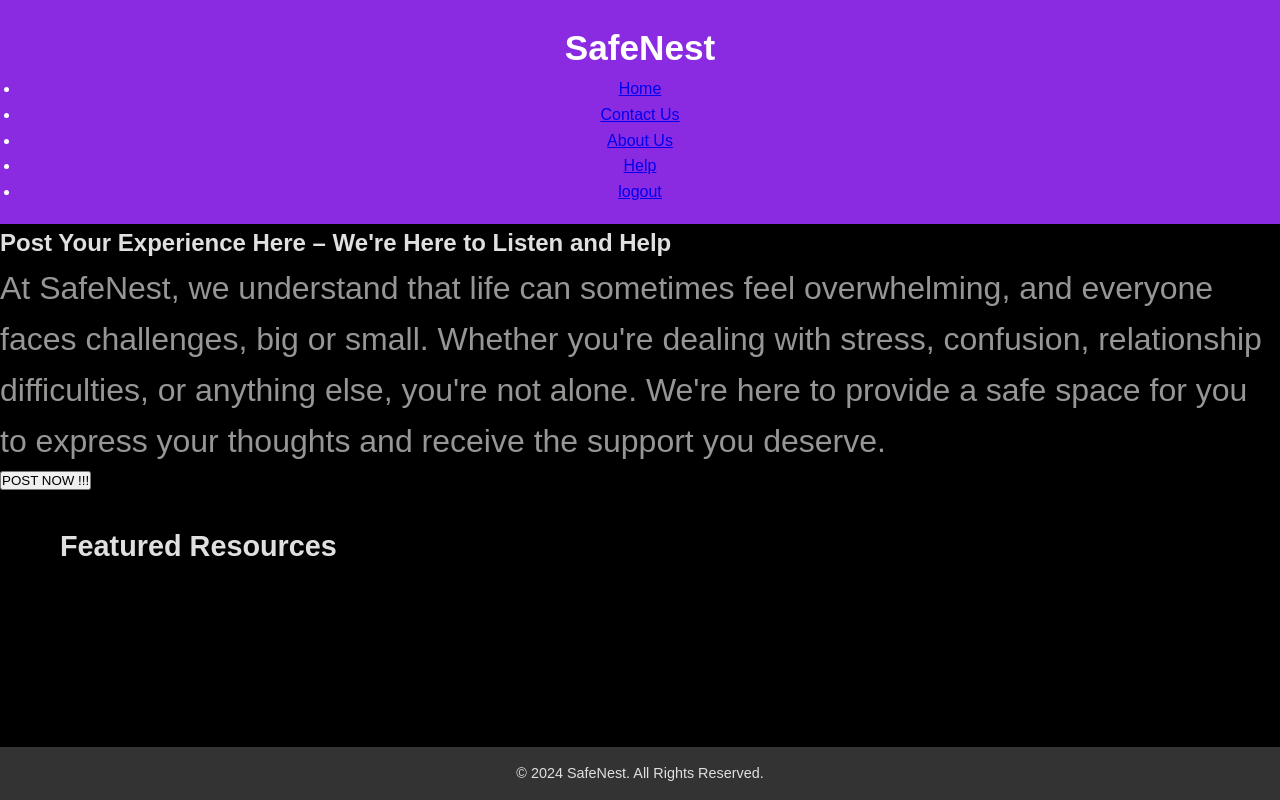
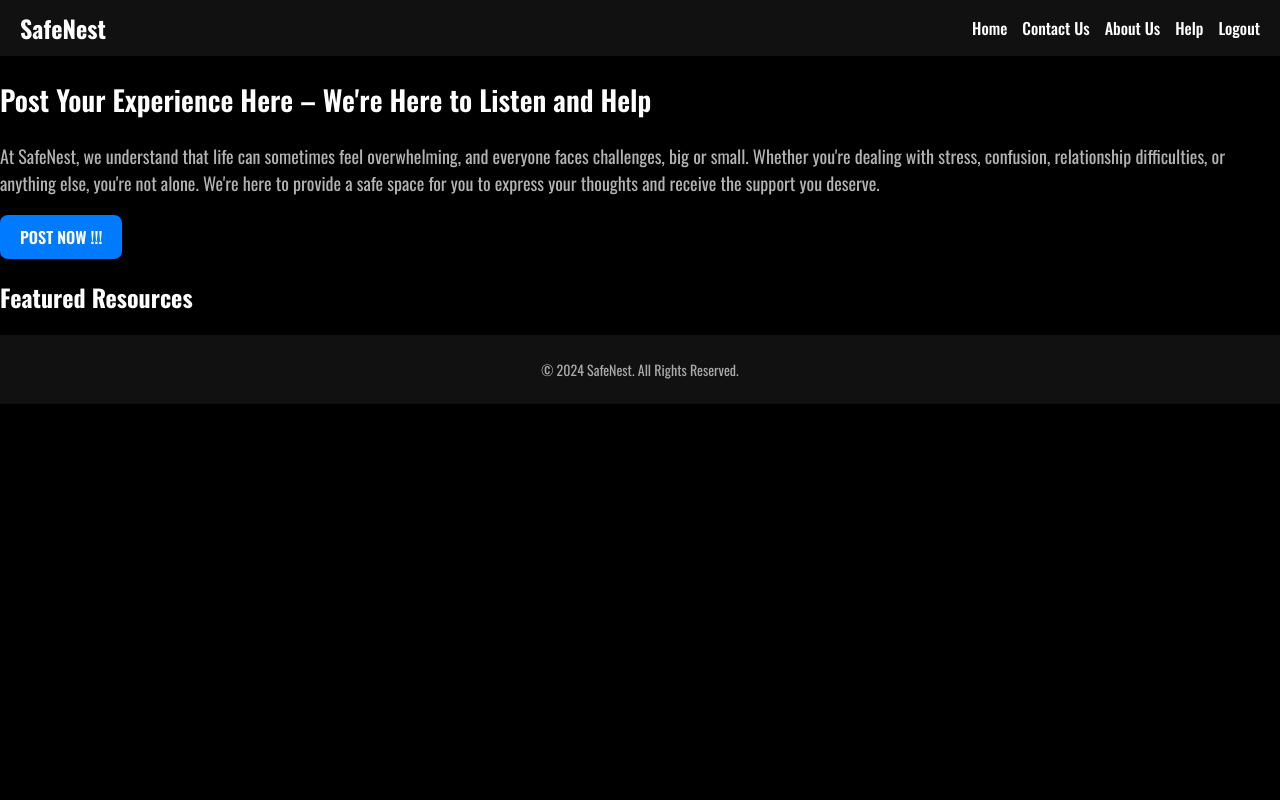
Before and after one commit to adithyakrishnapn/safenest, a Node server app: page /dashboard/community in a window 1280 px wide. Run offline with Node 20, Linux system fonts and the light colour scheme; the visitor is signed in with stand-in values (Sample User, id 1); data that the repository does not hold is empty; some libraries are stand-ins or nearby versions.

Commit message:
changed the style of community tab

```diff
--- a/views/community-forum.hbs
+++ b/views/community-forum.hbs
@@ -4,15 +4,150 @@
     <meta charset="UTF-8">
     <meta name="viewport" content="width=device-width, initial-scale=1.0">
     <title>Educational Resources</title>
-    <link rel="stylesheet" href="/educational.css">
     <link rel="preconnect" href="https://fonts.googleapis.com">
     <link rel="preconnect" href="https://fonts.gstatic.com" crossorigin>
     <link href="https://fonts.googleapis.com/css2?family=Oswald:wght@200..700&display=swap" rel="stylesheet">
+
+    <!-- Internal CSS Styles -->
+    <style>
+        body {
+            font-family: 'Oswald', sans-serif;
+            background-color: #000;
+            color: #fff;
+            margin: 0;
+            padding: 0;
+        }
+
+        /* Header and Navbar Styles */
+        header {
+            background-color: #111;
+            padding: 10px 0;
+            display: flex;
+            justify-content: space-between;
+            align-items: center;
+            padding: 10px 20px;
+        }
+
+        header h1 {
+            font-weight: 700;
+            color: #fff;
+            font-size: 24px;
+            margin: 0;
+        }
+
+        nav ul {
+            display: flex;
+            gap: 15px;
+            list-style: none;
+            margin: 0;
+            padding: 0;
+        }
+
+        nav ul li a {
+            color: #fff;
+            text-decoration: none;
+            font-weight: 500;
+        }
+
+        /* Mobile-Friendly Navbar */
+        .navbar-toggle {
+            display: none;
+            font-size: 24px;
+            color: #fff;
+            cursor: pointer;
+        }
+
+        @media (max-width: 768px) {
+            nav ul {
+                display: none;
+                flex-direction: column;
+                gap: 10px;
+                background-color: #111;
+                padding: 10px;
+                position: absolute;
+                top: 50px;
+                right: 20px;
+                border-radius: 8px;
+            }
+
+            .navbar-toggle {
+                display: block;
+            }
+
+            .navbar-open nav ul {
+                display: flex;
+            }
+        }
+
+        /* Page Content */
+        .help h2 {
+            font-weight: 600;
+            font-size: 24px;
+            color: #fff;
+        }
+
+        .help p {
+            color: #b3b3b3;
+            font-size: 18px;
+            line-height: 1.5;
+        }
+
+        #head {
+            font-size: 28px;
+            color: #fff;
+            font-weight: 600;
+        }
+
+        .btn {
+            font-weight: 600;
+            border-radius: 8px;
+            color: #fff;
+            padding: 10px 20px;
+            text-align: center;
+            display: inline-block;
+            text-decoration: none;
+        }
+
+        .btn-primary {
+            background-color: #007bff;
+            border-color: #007bff;
+        }
+
+        .btn-outline-primary {
+            color: #007bff;
+            border: 1px solid #007bff;
+        }
+
+        .resources {
+            margin: 20px 0;
+        }
+
+        .resource-card {
+            border: 1px solid #444;
+            border-radius: 8px;
+            text-align: center;
+            background-color: #111;
+            color: #fff;
+            padding: 15px;
+            margin-bottom: 15px;
+        }
+
+        footer {
+            background-color: #111;
+            padding: 10px 0;
+            text-align: center;
+        }
+
+        footer p {
+            color: #aaa;
+            font-size: 14px;
+        }
+    </style>
 </head>
 <body>
     <header>
-        <div class="container">
         <h1>SafeNest</h1>
+        <span class="navbar-toggle" onclick="toggleNavbar()">&#9776;</span>
         <nav>
             <ul>
                 <li><a href="/">Home</a></li>
@@ -20,18 +155,16 @@
                 <li><a href="/dashboard/about">About Us</a></li>
                 <li><a href="/dashboard/help">Help</a></li>
                 {{#if user}}
-                    <li><a href="/logout">logout</a></li>
+                <li><a href="/logout">Logout</a></li>
                 {{/if}}
-                    <!-- <li><a href="login.html">Login</a></li> -->
             </ul>
         </nav>
-        </div>
     </header>
 
     <div class="help">
         <h2 id="head">Post Your Experience Here – We're Here to Listen and Help</h2>
-        <p style="color: #969695; font-size: 32px;">At SafeNest, we understand that life can sometimes feel overwhelming, and everyone faces challenges, big or small. Whether you're dealing with stress, confusion, relationship difficulties, or anything else, you're not alone. We're here to provide a safe space for you to express your thoughts and receive the support you deserve.</p>
-        <a href="/dashboard/communityPost"><button id="butt">POST NOW !!!</button></a>
+        <p>At SafeNest, we understand that life can sometimes feel overwhelming, and everyone faces challenges, big or small. Whether you're dealing with stress, confusion, relationship difficulties, or anything else, you're not alone. We're here to provide a safe space for you to express your thoughts and receive the support you deserve.</p>
+        <a href="/dashboard/communityPost" class="btn btn-primary">POST NOW !!!</a>
     </div>
 
     <section class="resources">
@@ -41,7 +174,7 @@
             <div class="resource-card">
                 <h3>{{this.title}}</h3>
                 <p>by ~ {{this.username}}</p>
-                <a href="/dashboard/view{{this._id}}" class="btn">Read More</a>
+                <a href="/dashboard/view{{this._id}}" class="btn btn-outline-primary">Read More</a>
             </div>
             {{/each}}
         </div>
@@ -52,5 +185,11 @@
             <p>&copy; 2024 SafeNest. All Rights Reserved.</p>
         </div>
     </footer>
+
+    <script>
+        function toggleNavbar() {
+            document.body.classList.toggle('navbar-open');
+        }
+    </script>
 </body>
 </html>
```
Lines whose indentation alone changed are shown as unchanged.
